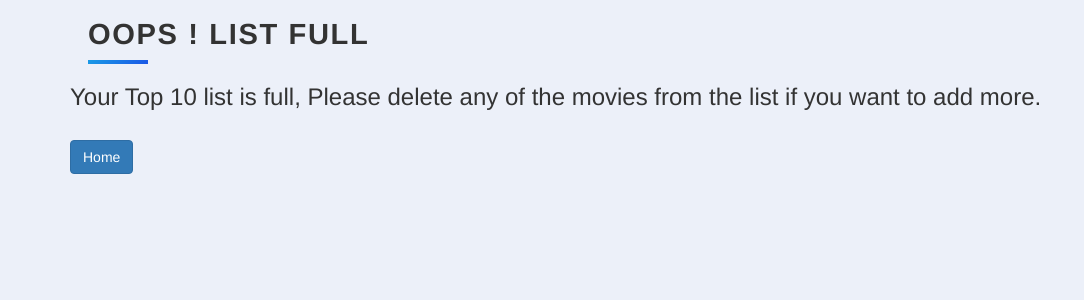
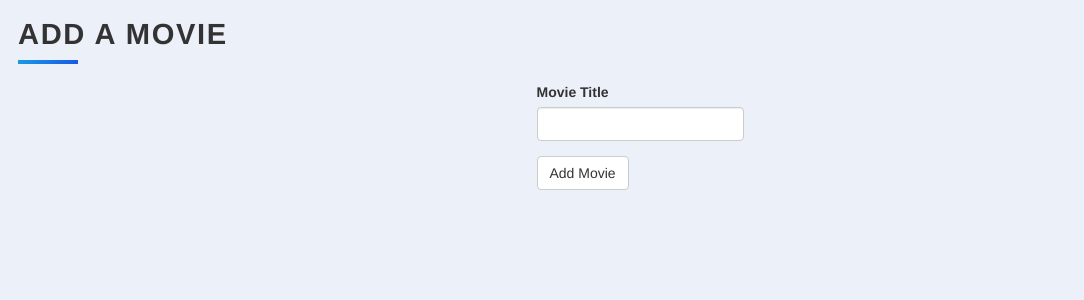
Before and after one commit to Shashank-Ganesh-Holla/Top-Movies-Cards, a Flask app: page /add in a window 1280 px wide. Shown: the top 300 px of the page, without its empty margins (0-1084 px from the left). Run offline with Flask 3, Linux system fonts and the light colour scheme; some libraries are stand-ins or nearby versions.

Commit message:
accepts any number of movies as inputs but shows only top 10

```diff
--- a/main.py
+++ b/main.py
@@ -92,10 +92,10 @@ def delete():
 
 @app.route('/add', methods=['GET', 'POST'])
 def add():
-    existing_list = Movie.query.all()
-
-    if len(existing_list) >= 10:
-        return render_template('Error_select.html', message=True)
+    # existing_list = Movie.query.all()
+    #
+    # if len(existing_list) >= 10:
+    #     return render_template('Error_select.html', message=True)
 
     add_form = AddMovie()
     if add_form.validate_on_submit():
--- a/templates/index.html
+++ b/templates/index.html
@@ -21,6 +21,7 @@
 
     {% if movie != []: %}
     {% for film in movie: %}
+    {% if film.ranking < 11: %}
     <div class="card">
         <div class="front"
              style="background-image: url({{film.img_url}});">
@@ -28,7 +29,8 @@
         </div>
         <div class="back">
             <div>
-                <div class="title">{{film.title}} <span class="release_date">({{film.year}})</span></div>
+                <div class="title">{{film.title}} <span class="release_date">({{film.year}})</span>
+                </div>
                 <div class="rating">
                     <label>{{film.rating}}</label>
                     <i class="fas fa-star star"></i>
@@ -44,6 +46,8 @@
             </div>
         </div>
     </div>
+
+    {% endif %}
     {% endfor %}
     {% endif %}
 </div>
```
Also changed, not shown: instance/movie_list.db.
